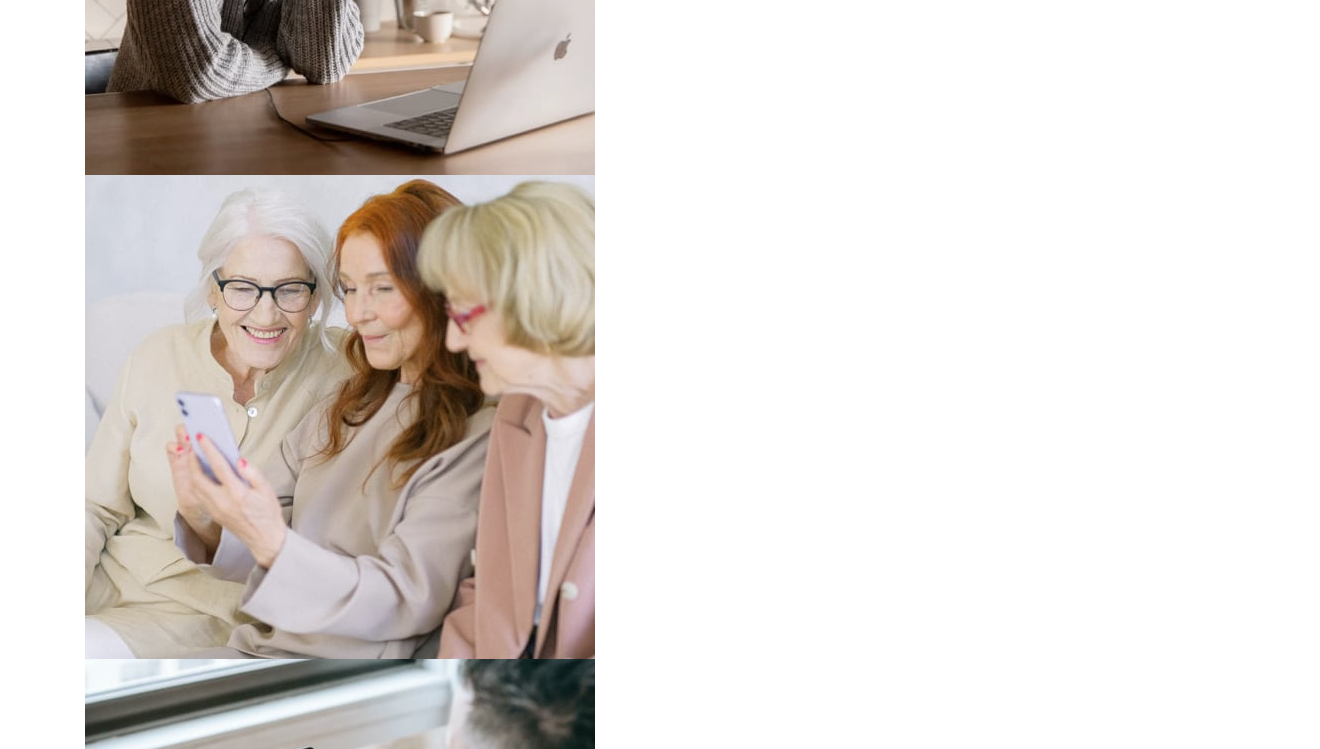
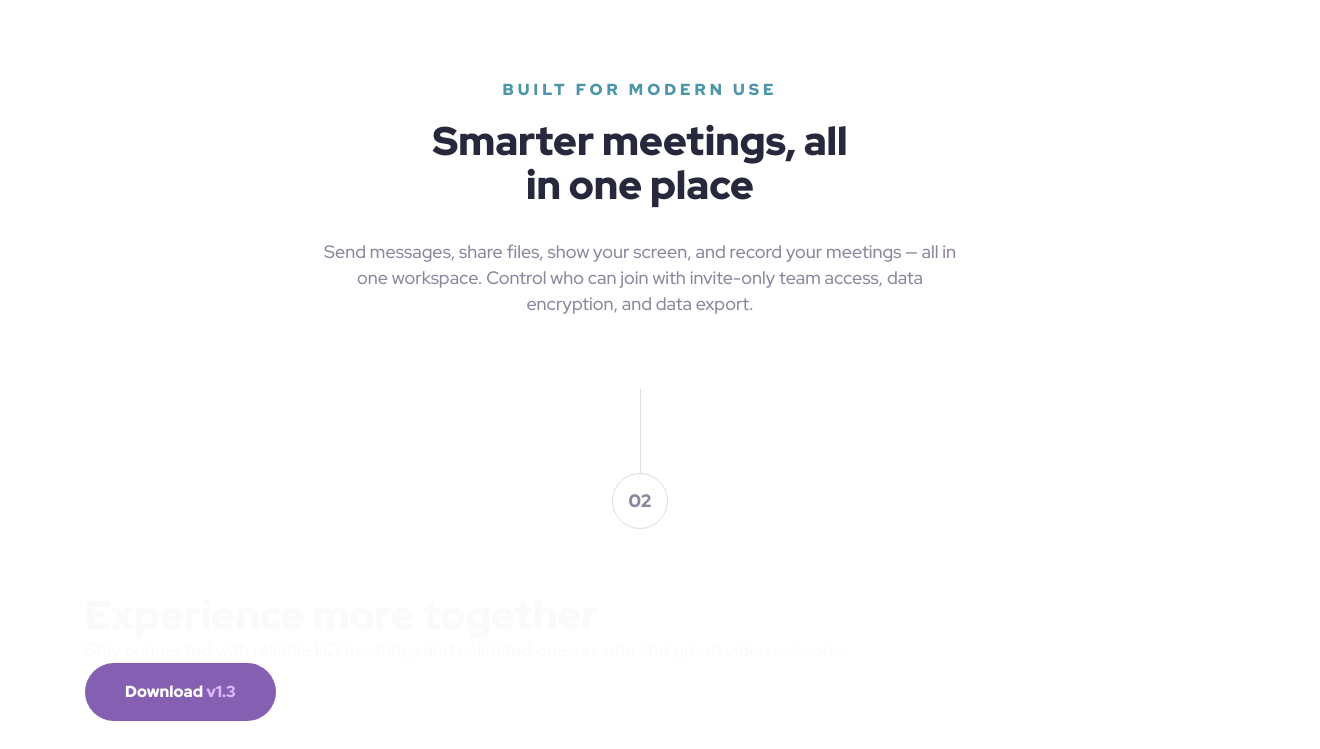
Before and after one commit to diegopereira0/meet-lp, a plain HTML site: page index.html in a window 1280 px wide. Shown: the part 1091-1840 px from the top of the page, 1320 px wide, since content can reach past the window. After the commit the page ends 1812 px from the top, so only its background shows below. Drawn offline with Linux system fonts and the light colour scheme.

Commit message:
main section

```diff
--- a/css/home/home.css
+++ b/css/home/home.css
@@ -1,3 +1,5 @@
+/* HERO */
+
 .hero {
   display: grid;
   grid-template-columns: repeat(3, auto);
@@ -5,6 +7,7 @@
   margin-bottom: 12.5rem;
   justify-content: space-between;
   align-items: center;
+  overflow: hidden;
 }
 
 .hero-info {
@@ -67,7 +70,7 @@
   font-weight: 900;
   width: 3.5rem;
   height: 3.5rem;
-  margin: 0 auto;
+  margin: 0 auto 4rem;
   border: 1px solid #dddde2;
   border-radius: 50%;
   position: relative;
@@ -81,6 +84,40 @@
   background-color: #dddde2;
   margin-top: -140px;
   position: absolute;
+}
+
+/* MAIN */
+
+.main-image-list {
+  display: grid;
+  grid-template-columns: repeat(auto-fit, minmax(152px, auto));
+  gap: 1.875rem;
+  margin-bottom: 5rem;
+}
+
+.main-image-list img {
+  border-radius: 8px;
+}
+
+.main-info {
+  display: flex;
+  flex-direction: column;
+  align-items: center;
+  text-align: center;
+}
+
+.main-info span {
+  margin-bottom: 1rem;
+}
+
+.main-info h2 {
+  max-width: 16ch;
+  margin-bottom: 2rem;
+}
+
+.main-info p {
+  max-width: 55ch;
+  margin-bottom: 9.75rem;
 }
 
 @media (max-width: 768px) {
@@ -118,6 +155,12 @@
   .hero-image-right {
     display: none;
   }
+
+  .main-image-list {
+    grid-template-columns: repeat(2, auto);
+    gap: 1rem;
+    margin-bottom: 3rem;
+  }
 }
 
 @media (max-width: 430px) {
--- a/index.html
+++ b/index.html
@@ -56,7 +56,7 @@
     <!-- /hero -->
 
     <main class="container">
-      <ul class="main-image">
+      <ul class="main-image-list">
         <li>
           <img
             src="./assets/desktop/image-woman-in-videocall.jpg"
@@ -103,8 +103,9 @@
       </div>
     </main>
 
-    <footer>
-      <div>02</div>
+    <footer class="footer-bg">
+      <div class="footer container">
+        <div class="body neutral-color-200 bullet-number">02</div>
         <h2 class="heading-2 neutral-color-100">Experience more together</h2>
         <p class="body neutral-color-100">
           Stay connected with reliable HD meetings and unlimited one-on-one and
@@ -113,6 +114,7 @@
         <a href="./" class="button button-secondary"
           >Download <span>v1.3</span></a
         >
+      </div>
     </footer>
   </body>
 </html>
```
Lines whose indentation alone changed are shown as unchanged.
